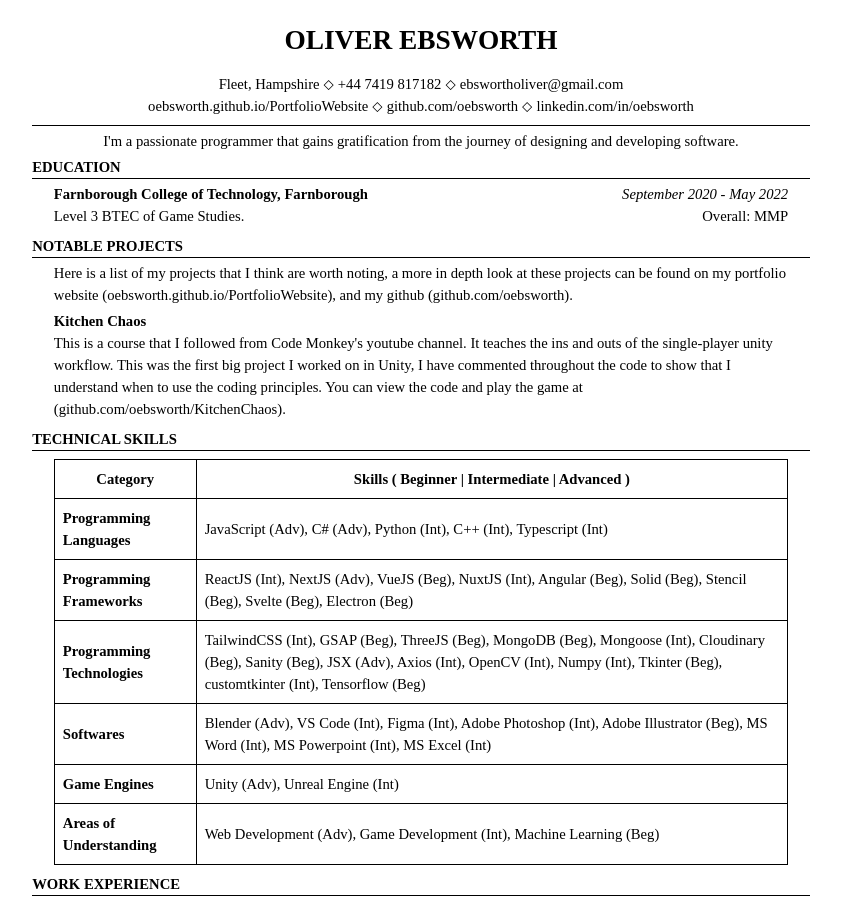
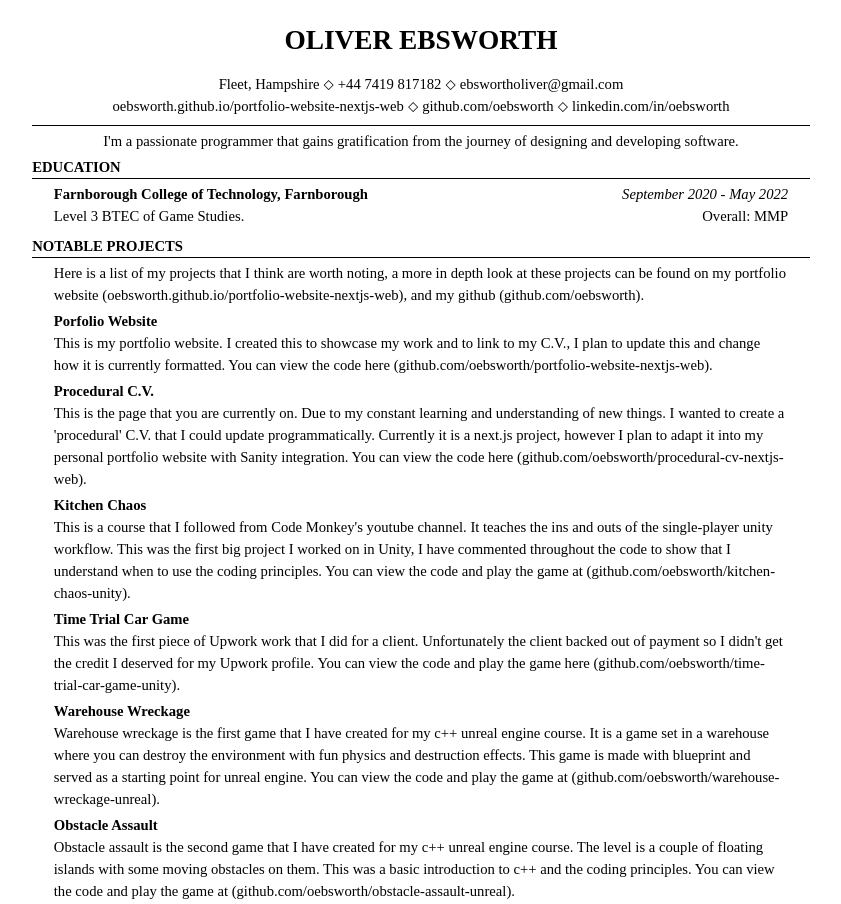
Before and after one commit to oebsworth/procedural-cv-nextjs-web, a Next.js app: page / in a window 1280 px wide. Shown: the top 904 px of the page, without its empty margins (219-1060 px from the left). Built offline with nearby package versions, Linux system fonts and the light colour scheme.

Commit message:
Feature: Finished the notable projects section and fixed broken links.

```diff
--- a/app/page.tsx
+++ b/app/page.tsx
@@ -17,7 +17,7 @@ export default function HomePage() {
   ]
 
   const links = [
-    { text: "oebsworth.github.io/PortfolioWebsite", url: "https://oebsworth.github.io/PortfolioWebsite/" },
+    { text: "oebsworth.github.io/portfolio-website-nextjs-web", url: "https://oebsworth.github.io/portfolio-website-nextjs-web" },
     { text: "github.com/oebsworth", url: "https://github.com/oebsworth" },
     { text: "linkedin.com/in/oebsworth", url: "https://linkedin.com/in/oebsworth" },
   ];
@@ -37,11 +37,48 @@ export default function HomePage() {
 
   const notableProjects = [
     {
+      name: "Porfolio Website",
+      link_text: "github.com/oebsworth/portfolio-website-nextjs-web",
+      link: "https://github.com/oebsworth/portfolio-website-nextjs-web",
+      description: "This is my portfolio website. I created this to showcase my work and to link to my C.V., I plan to update this and change how it is currently formatted. You can view the code here (",
+
+    },
+    {
+      name: "Procedural C.V.",
+      link_text: "github.com/oebsworth/procedural-cv-nextjs-web",
+      link: "https://github.com/oebsworth/procedural-cv-nextjs-web",
+      description: "This is the page that you are currently on. Due to my constant learning and understanding of new things. I wanted to create a 'procedural' C.V. that I could update programmatically. Currently it is a next.js project, however I plan to adapt it into my personal portfolio website with Sanity integration. You can view the code here ("
+    },
+    {
       name: "Kitchen Chaos",
-      link_text: "github.com/oebsworth/KitchenChaos",
-      link: "https://github.com/oebsworth/KitchenChaos",
+      link_text: "github.com/oebsworth/kitchen-chaos-unity",
+      link: "https://github.com/oebsworth/kitchen-chaos-unity",
       description: `This is a course that I followed from Code Monkey's youtube channel. It teaches the ins and outs of the single-player unity workflow. This was the first big project I worked on in Unity, I have commented throughout the code to show that I understand when to use the coding principles. You can view the code and play the game at (`
     },
+    {
+      name: "Time Trial Car Game",
+      link_text: "github.com/oebsworth/time-trial-car-game-unity",
+      link: "https://github.com/oebsworth/time-trial-car-game-unity",
+      description: "This was the first piece of Upwork work that I did for a client. Unfortunately the client backed out of payment so I didn't get the credit I deserved for my Upwork profile. You can view the code and play the game here ("
+    },
+    {
+      name: "Warehouse Wreckage",
+      link_text: "github.com/oebsworth/warehouse-wreckage-unreal",
+      link: "https://github.com/oebsworth/warehouse-wreckage-unreal",
+      description: `Warehouse wreckage is the first game that I have created for my c++ unreal engine course. It is a game set in a warehouse where you can destroy the environment with fun physics and destruction effects. This game is made with blueprint and served as a starting point for unreal engine. You can view the code and play the game at (`,
+    },
+    {
+      name: "Obstacle Assault",
+      link_text: "github.com/oebsworth/obstacle-assault-unreal",
+      link: "https://github.com/oebsworth/obstacle-assault-unreal",
+      description: `Obstacle assault is the second game that I have created for my c++ unreal engine course. The level is a couple of floating islands with some moving obstacles on them. This was a basic introduction to c++ and the coding principles. You can view the code and play the game at (`,
+    },
+    // {
+    //   name: "Crypt Raider",
+    //   link_text: "github.com/oebsworth/crypt-raider-unreal",
+    //   link: "https://github.com/oebsworth/crypt-raider-unreal",
+    //   description: `Crypt raider is the third game of the unreal engine c++ course. I am currently creating it and is so far a more advanced outlook on the previous courses. I am still finding it quite easy due to my previous experience with other languages and the coding principles that are translating over to unreal engine. You can view the code so far at (`
+    // }
   ];
 
   const shared_technical_skills = [
@@ -158,7 +195,7 @@ export default function HomePage() {
     },
   ]
 
-  let pageBreak = "work-experience"
+  let pageBreak = "technical-skills"
 
   return (
     <main className="text-[11pt]">
```
